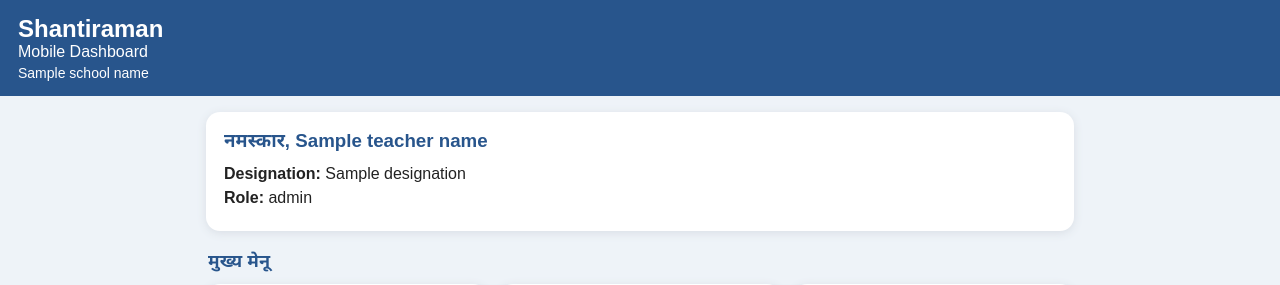
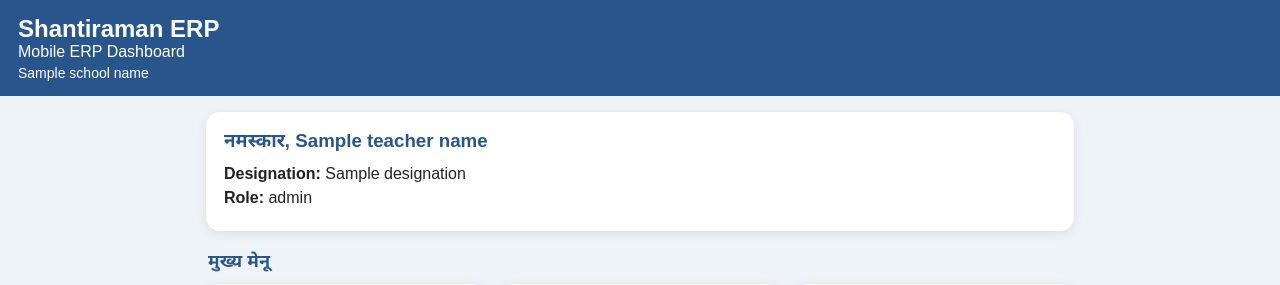
Before and after one commit to annutkarshrita/shantiraman.co.in, a Python web app: template templates/teacher_dashboard.html in a window 1280 px wide. Shown: the top 285 px of the page. Run offline with Jinja, Linux system fonts and the light colour scheme; the template is opened without the code that fills it: most values are stand-ins (such as "Sample title", 1, 10 or a date in 2020).

Commit message:
Update teacher_dashboard.html

```diff
--- a/templates/teacher_dashboard.html
+++ b/templates/teacher_dashboard.html
@@ -3,7 +3,7 @@
 <head>
 <meta charset="UTF-8">
 <meta name="viewport" content="width=device-width,initial-scale=1.0">
-<title>Shantiraman Dashboard</title>
+<title>Shantiraman ERP Dashboard</title>
 <style>
 *{box-sizing:border-box}
 body{margin:0;font-family:Arial,"Noto Sans Devanagari",sans-serif;background:#eef3f8;color:#222}
@@ -26,8 +26,8 @@ body{margin:0;font-family:Arial,"Noto Sans Devanagari",sans-serif;background:#ee
 <body>
 
 <div class="top">
-    <h2>Shantiraman</h2>
-    <div>Mobile Dashboard</div>
+    <h2>Shantiraman ERP</h2>
+    <div>Mobile ERP Dashboard</div>
     <div class="school">{{ school_name }}</div>
 </div>
 
@@ -41,12 +41,15 @@ body{margin:0;font-family:Arial,"Noto Sans Devanagari",sans-serif;background:#ee
 
     <div class="menu-title">मुख्य मेनू</div>
 
+    {% set role_norm = (role or '')|lower|replace(' ', '')|replace('_', '') %}
+
     <div class="menu">
         <button class="card" onclick="location.href='{{ url_for("exam_marks") }}'">
             <span class="icon">📝</span>
             Exam / Marks
         </button>
 
+        {% if role_norm in ['classteacher', 'admin', 'administrator', 'superadmin'] %}
         <button class="card" onclick="location.href='{{ url_for("my_students") }}'">
             <span class="icon">👨‍🎓</span>
             My Students
@@ -61,16 +64,19 @@ body{margin:0;font-family:Arial,"Noto Sans Devanagari",sans-serif;background:#ee
             <span class="icon">📊</span>
             My Result
         </button>
+        {% endif %}
 
         <button class="card" onclick="location.href='{{ url_for("my_profile") }}'">
             <span class="icon">👤</span>
             My Profile
         </button>
 
+        {% if role_norm in ['classteacher', 'admin', 'administrator', 'superadmin'] %}
         <button class="card" onclick="location.href='{{ url_for("my_fee") }}'">
             <span class="icon">💰</span>
             My Fee
         </button>
+        {% endif %}
     </div>
 
     <button class="logout" onclick="location.href='{{ url_for("logout") }}'">
```
